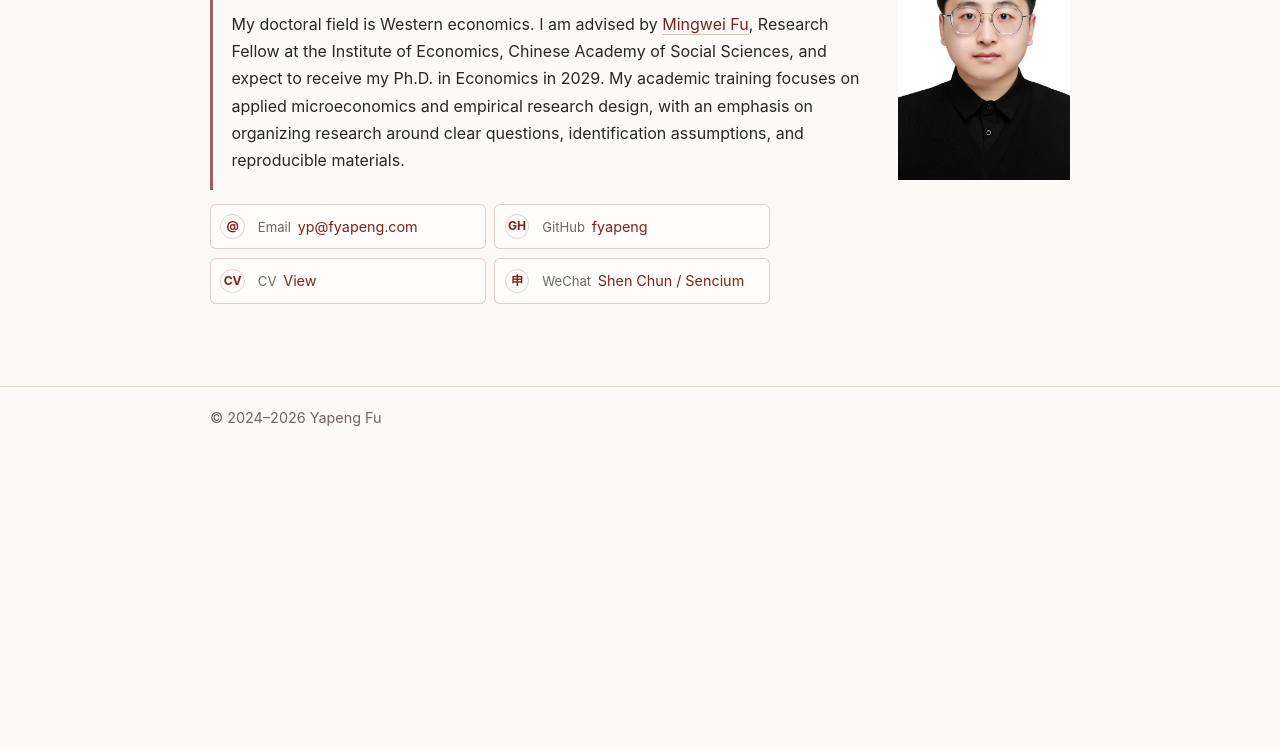
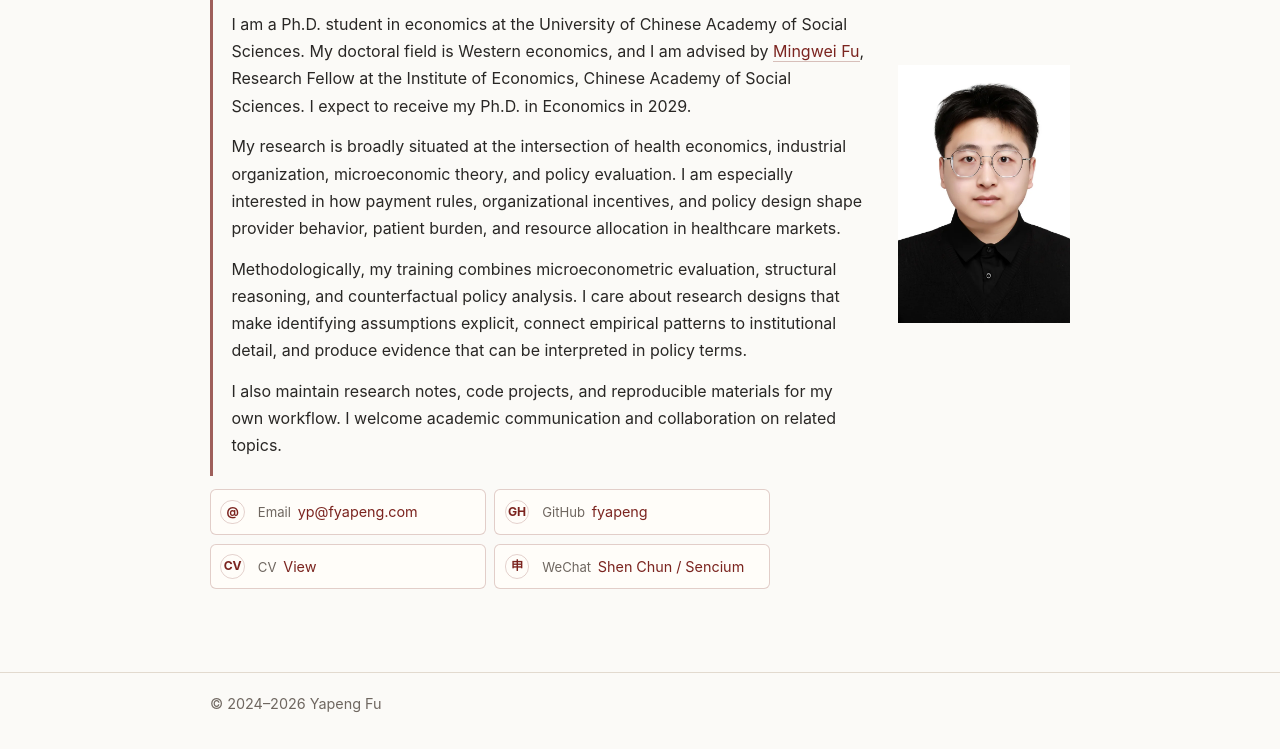
Before and after one commit to fyapeng/fyapeng.github.io, an Astro site: page /bio in a window 1280 px wide. Shown: the part 187-936 px from the top of the page. Before the commit the page ends 800 px from the top, so only its background shows below. Built offline with nearby package versions, Linux system fonts and the light colour scheme; Astro itself is replaced by a stand-in of ours.

Commit message:
Refine Bio and FyaLab copy

```diff
--- a/src/data/profile.ts
+++ b/src/data/profile.ts
@@ -58,7 +58,12 @@ export const profile = {
     role: "Ph.D. Student in Economics, University of Chinese Academy of Social Sciences",
     shortRole: "Ph.D. Student in Economics, UCASS",
     location: "Beijing, China",
-    bio: "My doctoral field is Western economics. I am advised by Mingwei Fu, Research Fellow at the Institute of Economics, Chinese Academy of Social Sciences, and expect to receive my Ph.D. in Economics in 2029. My academic training focuses on applied microeconomics and empirical research design, with an emphasis on organizing research around clear questions, identification assumptions, and reproducible materials.",
+    bio: [
+      "I am a Ph.D. student in economics at the University of Chinese Academy of Social Sciences. My doctoral field is Western economics, and I am advised by Mingwei Fu, Research Fellow at the Institute of Economics, Chinese Academy of Social Sciences. I expect to receive my Ph.D. in Economics in 2029.",
+      "My research is broadly situated at the intersection of health economics, industrial organization, microeconomic theory, and policy evaluation. I am especially interested in how payment rules, organizational incentives, and policy design shape provider behavior, patient burden, and resource allocation in healthcare markets.",
+      "Methodologically, my training combines microeconometric evaluation, structural reasoning, and counterfactual policy analysis. I care about research designs that make identifying assumptions explicit, connect empirical patterns to institutional detail, and produce evidence that can be interpreted in policy terms.",
+      "I also maintain research notes, code projects, and reproducible materials for my own workflow. I welcome academic communication and collaboration on related topics."
+    ],
     researchFields: ["Health economics", "Industrial organization", "Microeconomic theory", "Policy evaluation"],
     seoDescription: "Academic website of Yapeng Fu, a Ph.D. student in economics working on health economics, industrial organization, microeconomic theory, policy evaluation, and healthcare cost control."
   }
--- a/src/pages/bio/index.astro
+++ b/src/pages/bio/index.astro
@@ -2,6 +2,13 @@
 import EmailLink from "../../components/EmailLink.astro";
 import { advisor, contactLinks, profile } from "../../data/profile";
 import SiteLayout from "../../layouts/SiteLayout.astro";
+
+const bioParagraphs = profile.en.bio.map((paragraph) =>
+  paragraph.replace(
+    advisor.en.name,
+    `<a href="${advisor.url}" target="_blank" rel="noopener noreferrer">${advisor.en.name}</a>`
+  )
+);
 ---
 
 <SiteLayout lang="en" active="bio" title="Bio" description={profile.en.seoDescription}>
@@ -9,7 +16,7 @@ import SiteLayout from "../../layouts/SiteLayout.astro";
     <div>
       <h1>{profile.en.name}</h1>
       <p class="role">{profile.en.role}</p>
-      <p set:html={profile.en.bio.replace(advisor.en.name, `<a href="${advisor.url}" target="_blank" rel="noopener noreferrer">${advisor.en.name}</a>`)} />
+      {bioParagraphs.map((paragraph) => <p set:html={paragraph} />)}
     </div>
     {
       profile.photo.src && (
--- a/src/pages/fyalab/index.astro
+++ b/src/pages/fyalab/index.astro
@@ -10,7 +10,7 @@ const experimentProjects = projects.filter((project) => project.category === "ex
 <SiteLayout lang="zh" active="fyalab" title="FyaLab">
   <header class="page-header section--reading">
     <h1>FyaLab</h1>
-    <p>FyaLab 是我整理研究工具、代码项目与小型实验的地方。这里展示的是精选项目，而不是完整 GitHub 仓库列表。</p>
+    <p>FyaLab 是我整理研究工具、代码项目与小型实验的地方。这里展示的是部分项目，而不是完整 GitHub 仓库列表。</p>
   </header>
   <section class="section--reading">
     <h2>{projectCategoryLabels["research-workflow"].zh}</h2>
```
Also changed, not shown: README.md.
